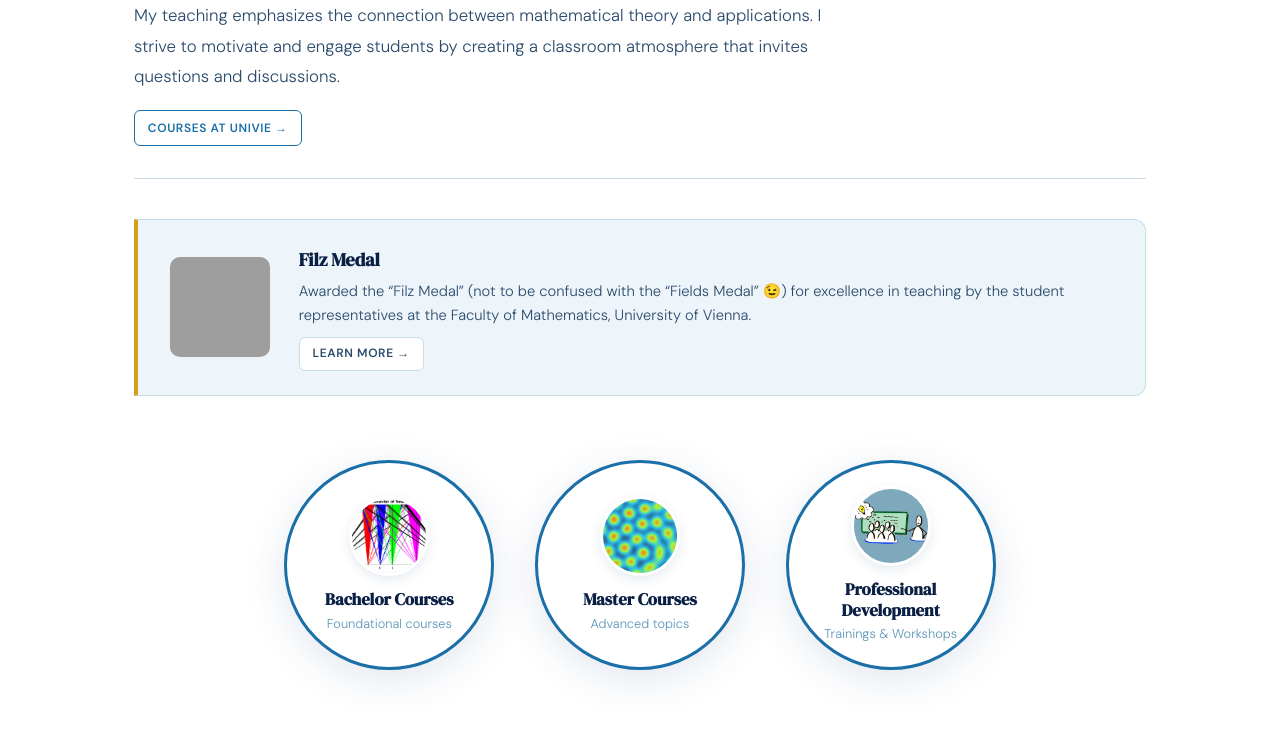
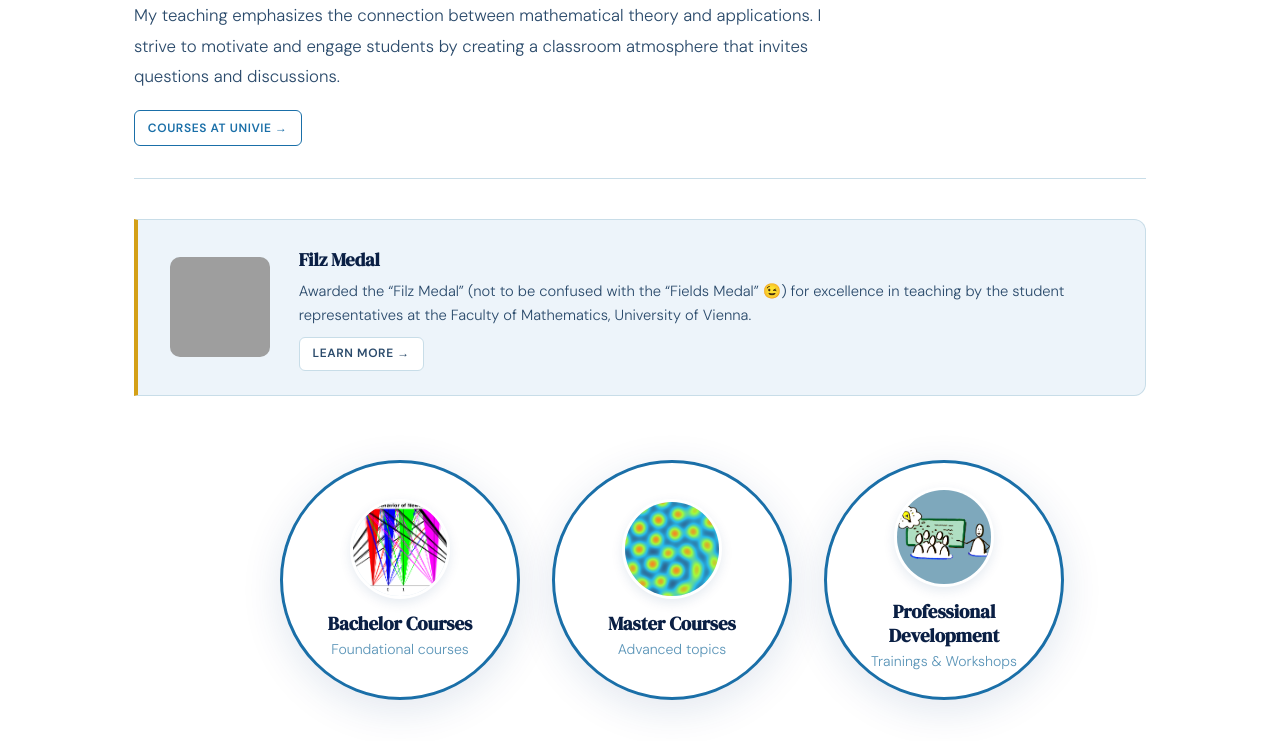
Before and after one commit to angelikamanhart/angelikamanhart.github.io, a plain HTML site: page teaching.html in a window 1280 px wide. Shown: the part 211-952 px from the top of the page. Drawn offline with Linux system fonts and the light colour scheme; grey boxes are pictures that could not be loaded.

Commit message:
Update about section and teaching page: add teaching link, enlarge hub circles, rename section
- Remove honorary UCL position from about text, add teaching sentence and link
- Enlarge teaching hub circles (210→240px) and images (80→100px), increase fonts
- Rename "Other Teaching & Professional Development" to "Professional Development & Other Teaching"
- Update teaching images and remove old unused versions

Co-Authored-By: Claude Opus 4.6 <noreply@anthropic.com>

```diff
--- a/teaching.html
+++ b/teaching.html
@@ -283,8 +283,8 @@
       text-decoration: none;
       color: inherit;
       transition: all 0.3s cubic-bezier(0.4, 0, 0.2, 1);
-      width: 210px;
-      height: 210px;
+      width: 240px;
+      height: 240px;
       display: flex;
       flex-direction: column;
       align-items: center;
@@ -322,8 +322,8 @@
 
     .hub-card > * { pointer-events: none; }
     .hub-image {
-      width: 80px;
-      height: 80px;
+      width: 100px;
+      height: 100px;
       background: var(--pale);
       border-radius: 50%;
       display: flex;
@@ -352,7 +352,7 @@
 
     .hub-card h3 {
       font-family: var(--serif);
-      font-size: 1.05rem;
+      font-size: 1.18rem;
       color: var(--ink);
       margin-bottom: 0.3rem;
       position: relative;
@@ -361,7 +361,7 @@
     }
 
     .hub-card p {
-      font-size: 0.8rem;
+      font-size: 0.88rem;
       color: var(--muted);
       font-weight: 300;
       position: relative;
@@ -550,7 +550,7 @@
   <section class="section-gap" id="other">
     <div class="category-header">
       <div class="category-icon"><img src="teaching/trainings.png" alt="Trainings"/></div>
-      <h2>Other Teaching &amp; Professional Development</h2>
+      <h2>Professional Development &amp; Other Teaching</h2>
     </div>
     <div class="projects-grid">
       <div class="project-card">
```
Also changed, not shown: index.html (+3 -1 lines), teaching/applied.png, teaching/applied2.png (deleted), teaching/applied_old.png (deleted), teaching/biomath.png.
